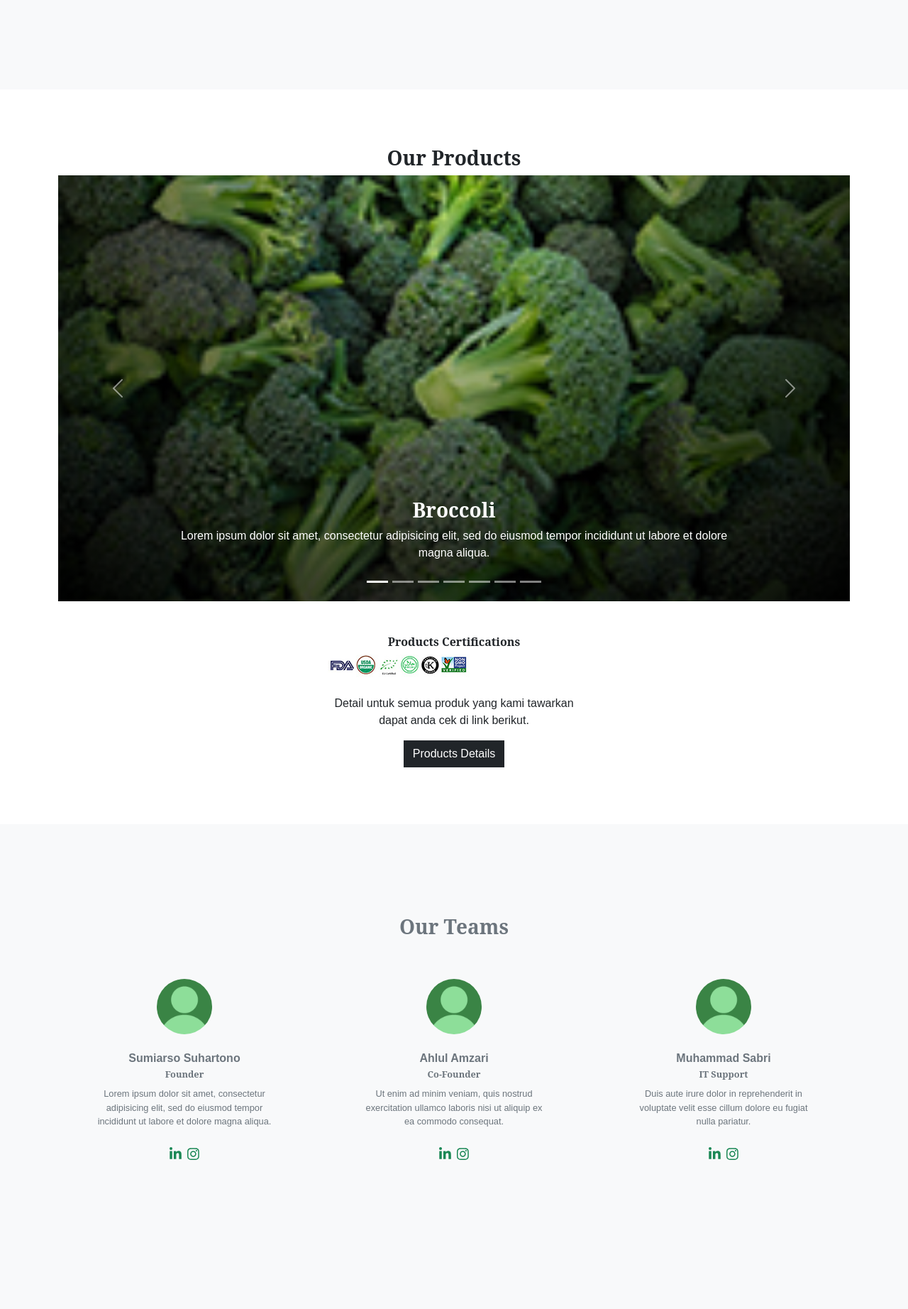
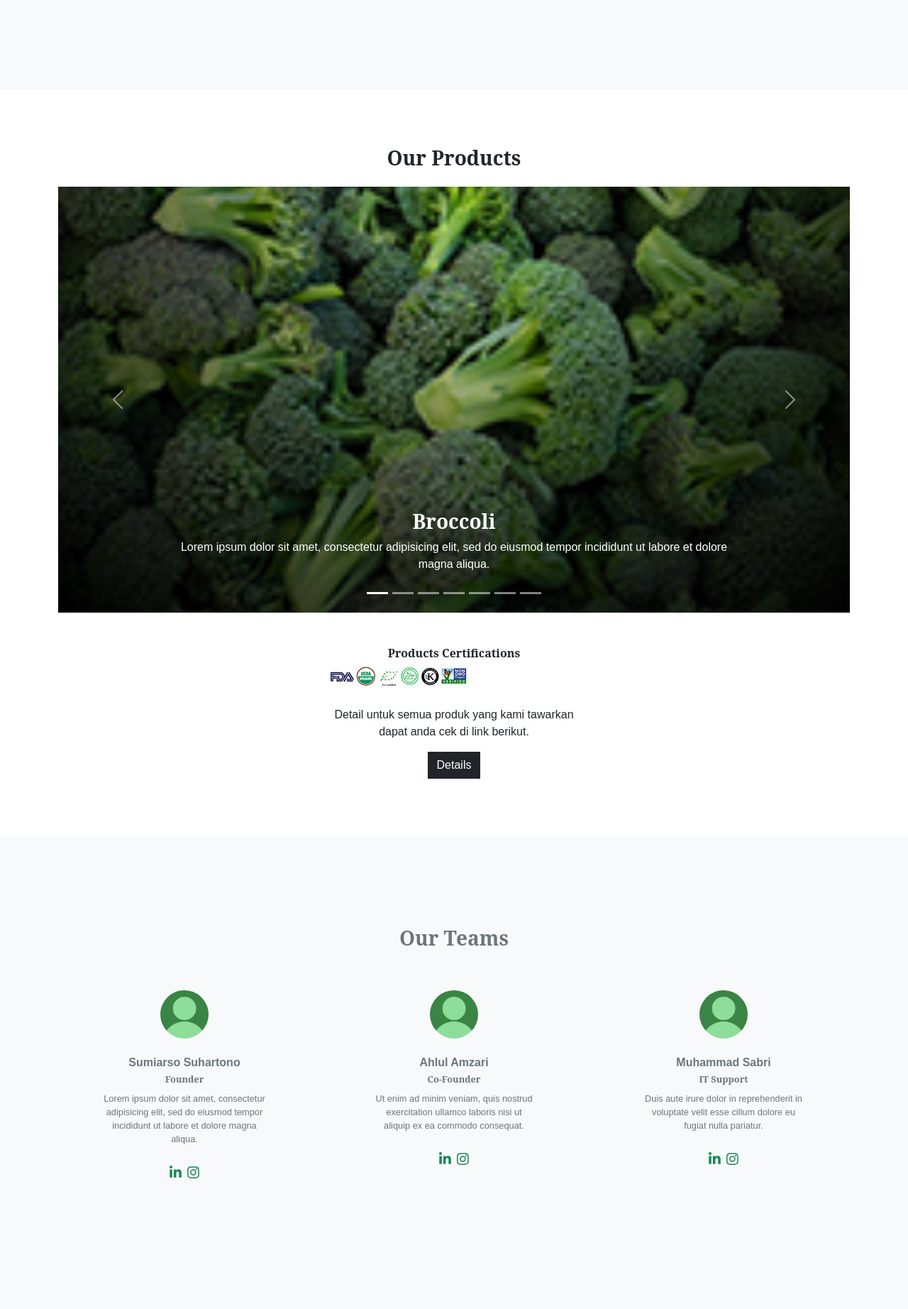
Before and after one commit to MuhammadSabri1306/cp_mogreen, a PHP site: page / in a window 1280 px wide. Shown: the part 2134-3978 px from the top of the page at 71% size. Run offline with PHP 8.4, Linux system fonts and the light colour scheme; some libraries are stand-ins or nearby versions.

Commit message:
update design

```diff
--- a/assets/css/style.css
+++ b/assets/css/style.css
@@ -39,7 +39,7 @@ h1, h2, h3, h4, h5, h6, .font-style1, .navbar-brand {
 
 .line-height-1 { line-height: 1.5em; }
 
-section#team .social { font-size: 1.5em; }
+section#team .social { font-size: 2.5em; }
 
 #social .social {
 	font-size: 1.5em;
@@ -47,6 +47,12 @@ section#team .social { font-size: 1.5em; }
 }
 
 #social .icon { font-size: 2em; }
+
+@media (min-width: 768px) {
+
+	section#team .social { font-size: 1.5em; }
+
+}
 
 
 
@@ -248,21 +254,12 @@ button:focus {
 
 #products .carousel-indicators button:focus-visible { outline: none; }
 
-/*#social .social > .circle {
-	color: var(--bs-light);
-	transition: color .3s;
-}*/
-
 #social .social > .icon {
 	color: #8fb099;
 	transition: color .3s;
 }
 
-/*#social .social:hover > .circle { color: #fff; }*/
-
 #social .social:hover > .icon { color: var(--primary); }
-
-/*#social .social > .title { color: var(--bs-dark)!important; }*/
 
 @media (min-width: 768px) {
 
@@ -370,3 +367,12 @@ main, footer {
 	}
 
 }
+
+@media (min-width: 992px) {
+
+	section#team .card {
+		background-color: transparent;
+		border: none;
+	}
+
+}
--- a/index.html
+++ b/index.html
@@ -10,7 +10,7 @@
     <link href="vendor/aos/aos.min.css" rel="stylesheet">
     <link href="vendor/progressive-image/css/progressive-image.css" rel="stylesheet">
     <script src="vendor/progressive-image/js/progressive-image.js" defer></script>
-    <link href="assets/css/style.css?version=5" rel="stylesheet">
+    <link href="assets/css/style.css?version=6" rel="stylesheet">
 </head>
 <body>
 	<header id="home" class="home-header position-relative full-height">
@@ -92,7 +92,7 @@
 		</section>
 		<section id="products" class="full-height d-flex align-items-center bg-white">
 			<div class="container">
-				<h3 class="text-center text-dark" data-aos="fade-up">Our Products</h3>
+				<h3 class="text-center text-dark mb-4" data-aos="fade-up">Our Products</h3>
 				<div id="productsCarousel" class="carousel slide" data-bs-ride="carousel">
 					<div class="carousel-indicators">
 						<button type="button" data-bs-target="#productsCarousel" data-bs-slide-to="0" class="active" aria-current="true" aria-label="kubis"></button>
@@ -185,7 +185,7 @@
 						</a>
 						<p class="text-center pt-4" data-aos="fade-up">Detail untuk semua produk yang kami tawarkan dapat anda cek di link berikut.</p>
 						<div class="d-flex justify-content-center">
-							<a href="products.html" class="btn btn-dark rounded-0" data-aos="fade-up">Products Details</a>
+							<a href="products.html" class="btn btn-dark rounded-0" data-aos="fade-up">Details</a>
 						</div>
 					</div>
 				</div>
@@ -193,43 +193,49 @@
 		</section>
 		<section id="team" class="bg-light text-muted">
 			<div class="container">
-				<h3 class="text-center" data-aos="fade-up">Our Teams</h3>
+				<h3 class="text-center mb-4 mb-lg-3" data-aos="fade-up">Our Teams</h3>
 				<div class="row justify-content-center">
-					<div class="col-md-4"><div class="pt-5 px-5">
-						<div class="d-flex justify-content-center pb-4">
+					<div class="col-10 col-md-5 col-lg-4"><div class="pb-3 px-lg-5">
+						<div class="card rounded-0"><div class="card-body">
+							<div class="d-flex justify-content-center py-4">
 								<img src="assets/img/user.jpg">
 							</div>
 							<h6 class="text-center font-style2 mb-1">Sumiarso Suhartono</h6>
 							<p class="text-center font-style1 mb-2">Founder</p>
 							<p class="text-center">Lorem ipsum dolor sit amet, consectetur adipisicing elit, sed do eiusmod tempor incididunt ut labore et dolore magna aliqua.</p>
-						<p class="text-center pt-2">
-							<a href="#" class="social link-success"><i class="fab fa-linkedin-in me-1"></i></a>
+							<p class="text-end text-md-center px-4 pt-4 pt-lg-2">
+								<a href="#" class="social link-success"><i class="fab fa-linkedin-in me-3 me-lg-1"></i></a>
 								<a href="#" class="social link-success"><i class="fab fa-instagram"></i></a>
 							</p>
 						</div></div>
-					<div class="col-md-4"><div class="pt-5 px-5">
-						<div class="d-flex justify-content-center pb-4">
+					</div></div>
+					<div class="col-10 col-md-5 col-lg-4"><div class="pb-3 px-lg-5">
+						<div class="card rounded-0"><div class="card-body">
+							<div class="d-flex justify-content-center py-4">
 								<img src="assets/img/user.jpg">
 							</div>
 							<h6 class="text-center font-style2 mb-1">Ahlul Amzari</h6>
 							<p class="text-center font-style1 mb-2">Co-Founder</p>
 							<p class="text-center">Ut enim ad minim veniam, quis nostrud exercitation ullamco laboris nisi ut aliquip ex ea commodo consequat.</p>
-						<p class="text-center pt-2">
-							<a href="#" class="social link-success"><i class="fab fa-linkedin-in me-1"></i></a>
+							<p class="text-end text-md-center px-4 pt-4 pt-lg-2">
+								<a href="#" class="social link-success"><i class="fab fa-linkedin-in me-3 me-lg-1"></i></a>
 								<a href="#" class="social link-success"><i class="fab fa-instagram"></i></a>
 							</p>
 						</div></div>
-					<div class="col-md-4"><div class="pt-5 px-5">
-						<div class="d-flex justify-content-center pb-4">
+					</div></div>
+					<div class="col-10 col-md-5 col-lg-4"><div class="pb-3 pt-md-2 pt-lg-0 px-lg-5">
+						<div class="card rounded-0"><div class="card-body">
+							<div class="d-flex justify-content-center py-4">
 								<img src="assets/img/user.jpg">
 							</div>
 							<h6 class="text-center font-style2 mb-1">Muhammad Sabri</h6>
 							<p class="text-center font-style1 mb-2">IT Support</p>
 							<p class="text-center">Duis aute irure dolor in reprehenderit in voluptate velit esse cillum dolore eu fugiat nulla pariatur.</p>
-						<p class="text-center pt-2">
-							<a href="#" class="social link-success"><i class="fab fa-linkedin-in me-1"></i></a>
+							<p class="text-end text-md-center px-4 pt-4 pt-lg-2">
+								<a href="#" class="social link-success"><i class="fab fa-linkedin-in me-3 me-lg-1"></i></a>
 								<a href="#" class="social link-success"><i class="fab fa-instagram"></i></a>
 							</p>
+						</div></div>
 					</div></div>
 				</div>
 			</div>
```
Lines whose indentation alone changed are shown as unchanged.
